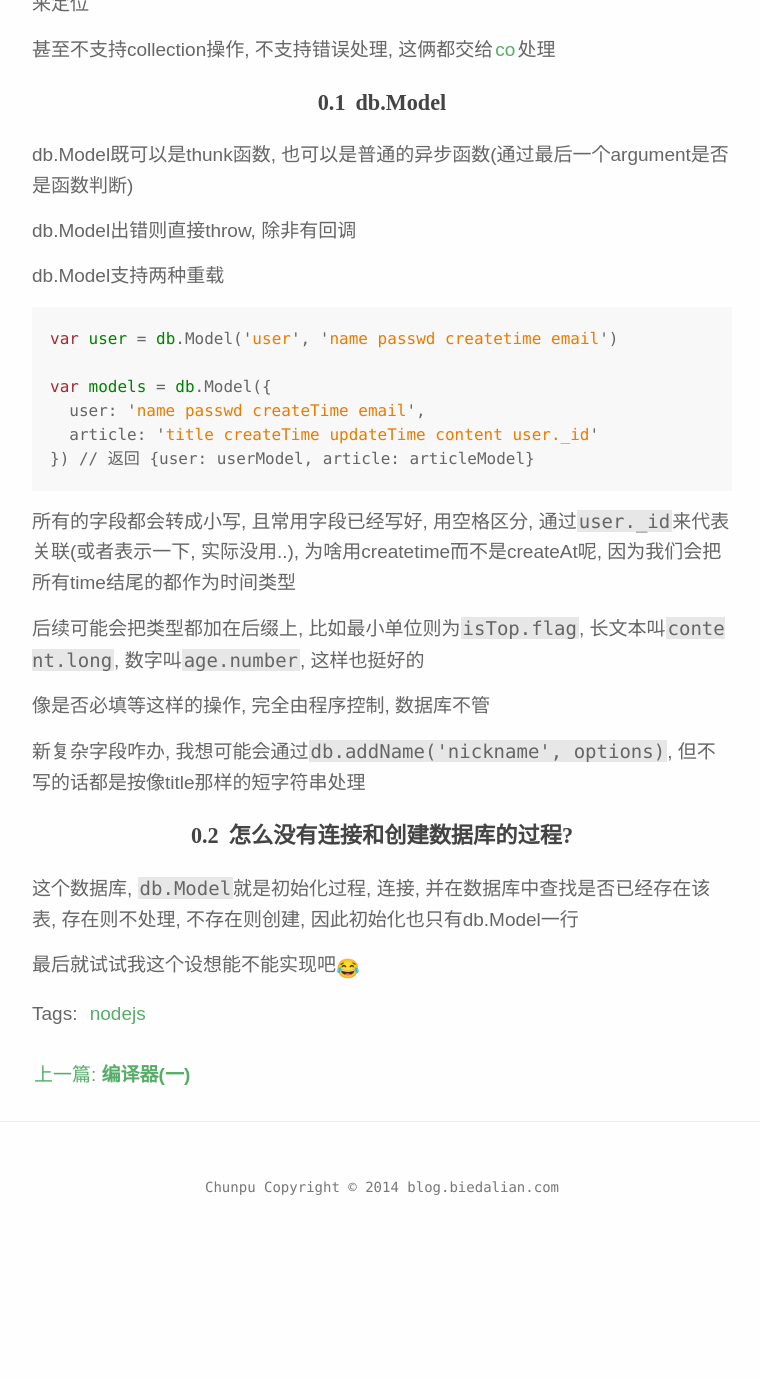
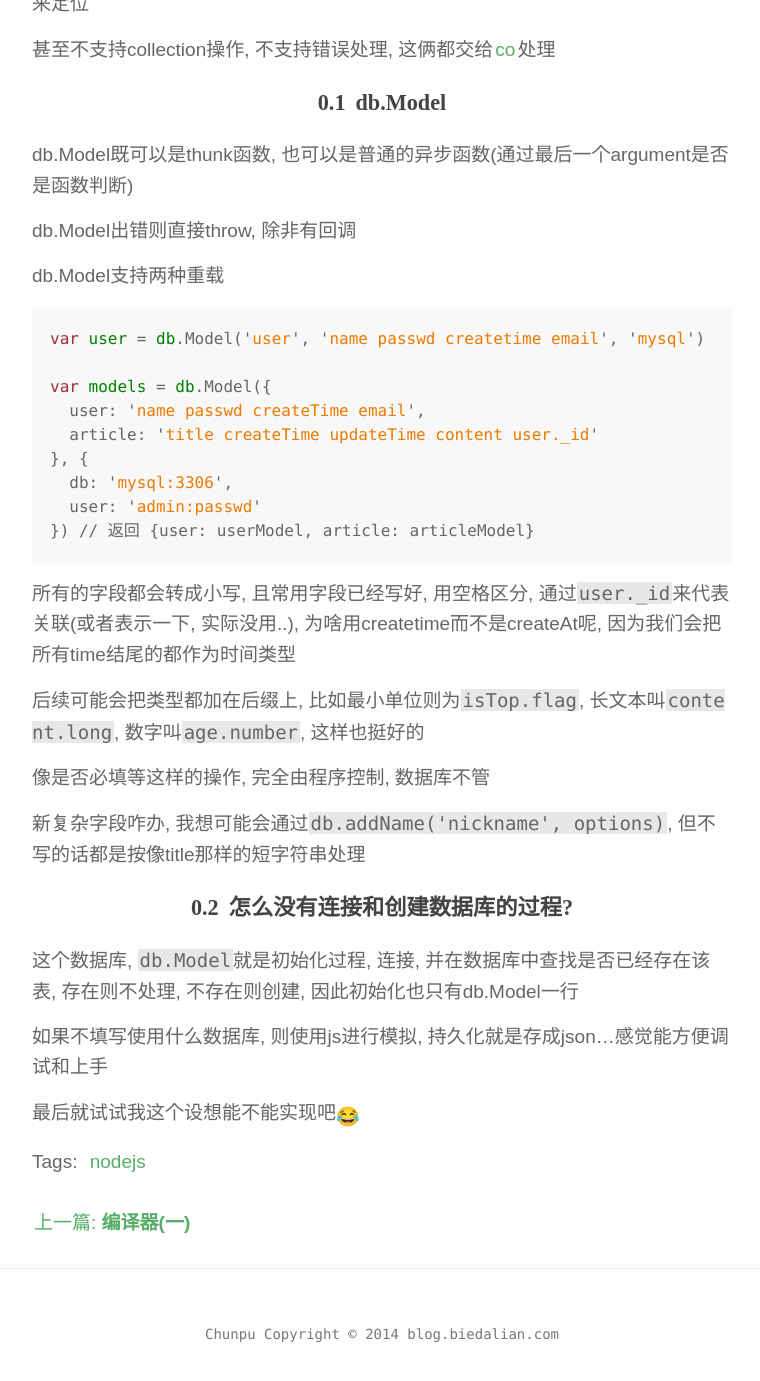
Before and after one commit to chunpu/blog, a Jekyll site: the page built from _posts/2014-4-23-new-orm.md, in a window 1280 px wide and 1400 px high, scrolled down 629 px. Shown: the top 1381 px of the window, without its empty margins (258-1018 px from the left). Built offline with Jekyll 4.4.1, drawn with Linux system fonts in a browser that asks for light colours; emoji names are drawn with the system emoji font; some web fonts are replaced; Markdown is read by kramdown in place of the engine named in the settings; comment, search, counter and statistics services are not loaded; before the commit the page ends 1881 px from its top, so only the background shows below that.

Commit message:
update orm

````diff
--- a/_posts/2014-4-23-new-orm.md
+++ b/_posts/2014-4-23-new-orm.md
@@ -30,11 +30,14 @@ db.Model出错则直接throw, 除非有回调
 db.Model支持两种重载
 
 ```js
-var user = db.Model('user', 'name passwd createtime email')
+var user = db.Model('user', 'name passwd createtime email', 'mysql')
 
 var models = db.Model({
   user: 'name passwd createTime email',
   article: 'title createTime updateTime content user._id'
+}, {
+  db: 'mysql:3306',
+  user: 'admin:passwd'
 }) // 返回 {user: userModel, article: articleModel}
 ```
 
@@ -50,4 +53,6 @@ var models = db.Model({
 
 这个数据库, `db.Model`就是初始化过程, 连接, 并在数据库中查找是否已经存在该表, 存在则不处理, 不存在则创建, 因此初始化也只有db.Model一行
 
+如果不填写使用什么数据库, 则使用js进行模拟, 持久化就是存成json...感觉能方便调试和上手
+
 最后就试试我这个设想能不能实现吧:joy:
````
